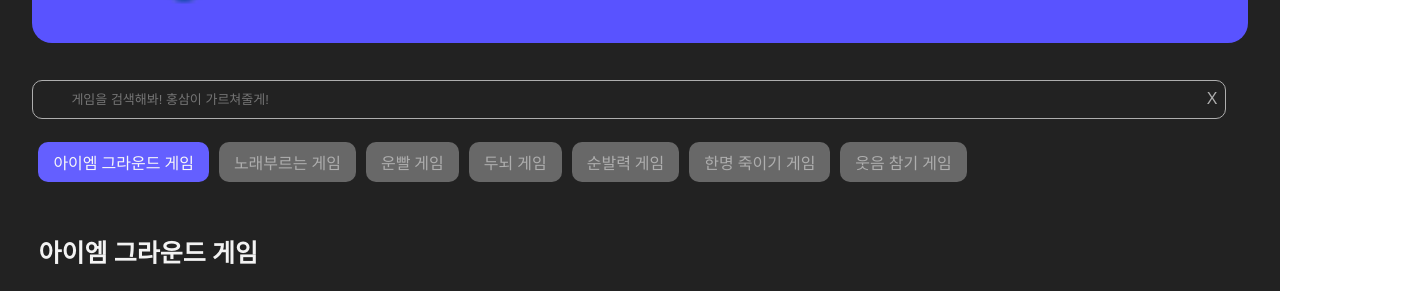
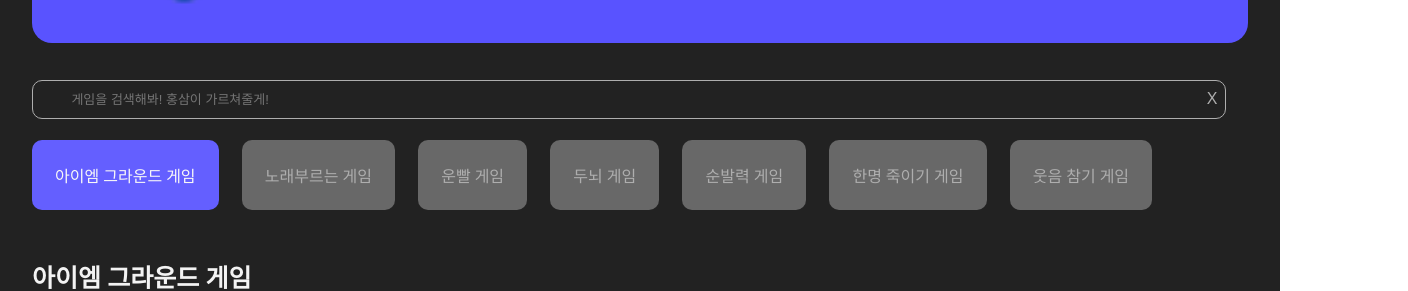
Before and after one commit to haeundae-triangle/hongsam-FE, a React (Create React App) app: page / in a window 1280 px wide. Shown: the part 397-688 px from the top of the page, 1408 px wide, since content can reach past the window. Built offline with nearby package versions, Linux system fonts and the light colour scheme; no server answers.

Commit message:
Fix : 메인화면 주변 여백 에러 제거

```diff
--- a/src/components/Banners/BannerCarousel.jsx
+++ b/src/components/Banners/BannerCarousel.jsx
@@ -37,6 +37,7 @@ export const BannerCarousel = () => {
 };
 
 const Container = styled.div`
+  // background-color: pink;
   display: flex;
   width: 100%;
   height: auto;
@@ -46,7 +47,7 @@ const Container = styled.div`
 `
 
 const ImageContainer = styled.div`
-  background-color: blue;
+  // background-color: blue;
   width : 95%;
   height: 95%;
   border-radius: 20px;
--- a/src/components/Banners/GameListBanner.jsx
+++ b/src/components/Banners/GameListBanner.jsx
@@ -31,10 +31,10 @@ export const GameListBanner = () => {
 };
 
 const Container = styled.div`
-  // background-color: red;
+  // background-color: blue;
   position: relative;
   width: 100%;
-  height: 180px;
+  aspect-ratio: 1 / 0.3;
 `;
 
 const BannerContainer = styled.div`
--- a/src/components/BottomNavigationBar.jsx
+++ b/src/components/BottomNavigationBar.jsx
@@ -68,7 +68,7 @@ const NavContainer = styled.div`
   bottom: 0;
   width: 100%;
   background-color: #3d3d3d;
-  height: 65px;
+  height: 10%;
   border-top-left-radius: 20px;
   border-top-right-radius: 20px;
   padding: 0 12.5%;
--- a/src/components/Main/GameFilter.jsx
+++ b/src/components/Main/GameFilter.jsx
@@ -29,24 +29,26 @@ export const GameFilter = (props) => {
 };
 
 const Container = styled.div`
+  // background-color: red;
   position: relative;
-  width: 100%;
+  width: 95%;
   height: auto;
-  padding: 0 3%;
+  margin: 0 auto;
 `;
 
 const TagContianer = styled.div`
-  width: 94%;
+  width: 95%;
   height: auto;
-  padding: 2% 0;
+  padding: 1% 0;
   display: flex;
   flex-wrap: wrap;
-  gap: 10px;
+  gap: 2%;
 `
 
 const Tag = styled.div`
   color: ${({ isSelected }) => (isSelected ? '#f8f8f8' : '#aeaeae')};
-  padding: 8px 15px;
+  padding: 2%;
   border-radius: 10px;
   background-color: ${({ isSelected }) => (isSelected ? '#645FFF' : '#686868')};
+  margin: 1% 0;
 `;
--- a/src/components/SearchBar.jsx
+++ b/src/components/SearchBar.jsx
@@ -69,6 +69,7 @@ export const SearchBar = (props) => {
 };
 
 const Container = styled.div`
+  // background-color: gray;
   display: flex;
   flex-direction: column;
   height: auto;
--- a/src/pages/MainView.js
+++ b/src/pages/MainView.js
@@ -39,5 +39,7 @@ export default MainView;
 
 const Container = styled.div`
   background-color: #222222;
-
+  width: 100%;
+  height: auto;
+  overflow: hidden;
 `
```
